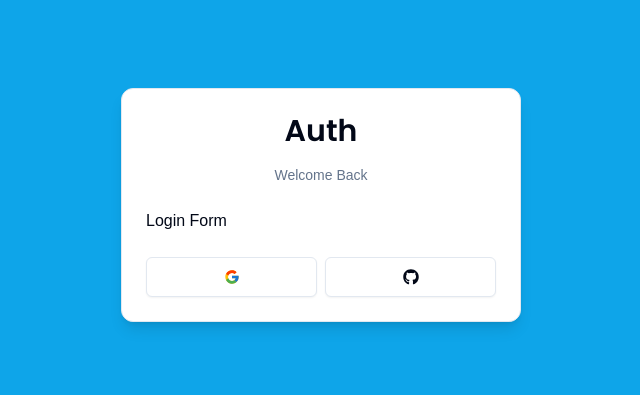
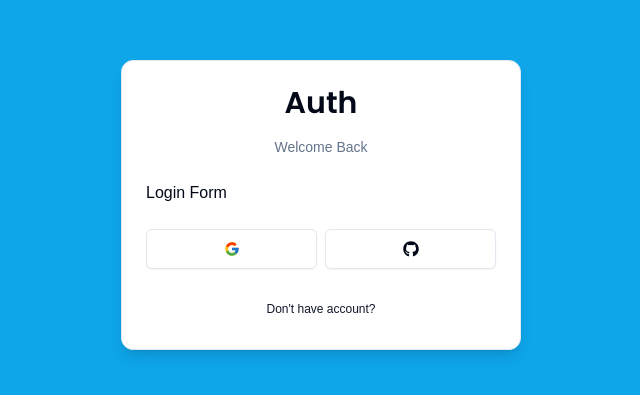
Before and after one commit to Shariful-Islam-Saju/AuthJS, a Next.js app: page /auth/login in a window 1280 px wide. Shown: the part 195-590 px from the top of the page, without its empty margins (319-959 px from the left). Built offline with nearby package versions, Linux system fonts and the light colour scheme.

Commit message:
card wrapper

```diff
--- /dev/null
+++ b/src/components/auth/BackButton.tsx
@@ -0,0 +1,16 @@
+import React from "react";
+import { Button } from "../ui/button";
+import Link from "next/link";
+interface propsType {
+  herf: string;
+  label: string;
+}
+const BackButton = ({ herf, label }: propsType) => {
+  return (
+    <Button variant={"link"} className="font-normal w-full" size={"sm"} asChild>
+      <Link href={herf}> {label}</Link>
+    </Button>
+  );
+};
+
+export default BackButton;
--- a/src/components/auth/CardWrappar.tsx
+++ b/src/components/auth/CardWrappar.tsx
@@ -10,6 +10,7 @@ import {
 } from "../ui/card";
 import Header from "./Header";
 import Social from "./Social";
+import BackButton from "./BackButton";
 
 interface propsType {
   children: React.ReactNode;
@@ -33,6 +34,9 @@ const CardWrappar = ({
       </CardHeader>
       <CardContent>{children}</CardContent>
       <CardFooter>{showSocial && <Social />}</CardFooter>
+      <CardFooter>
+        <BackButton herf={backButtonHerf} label={backButtonLabel} />
+      </CardFooter>
     </Card>
   );
 };
```
